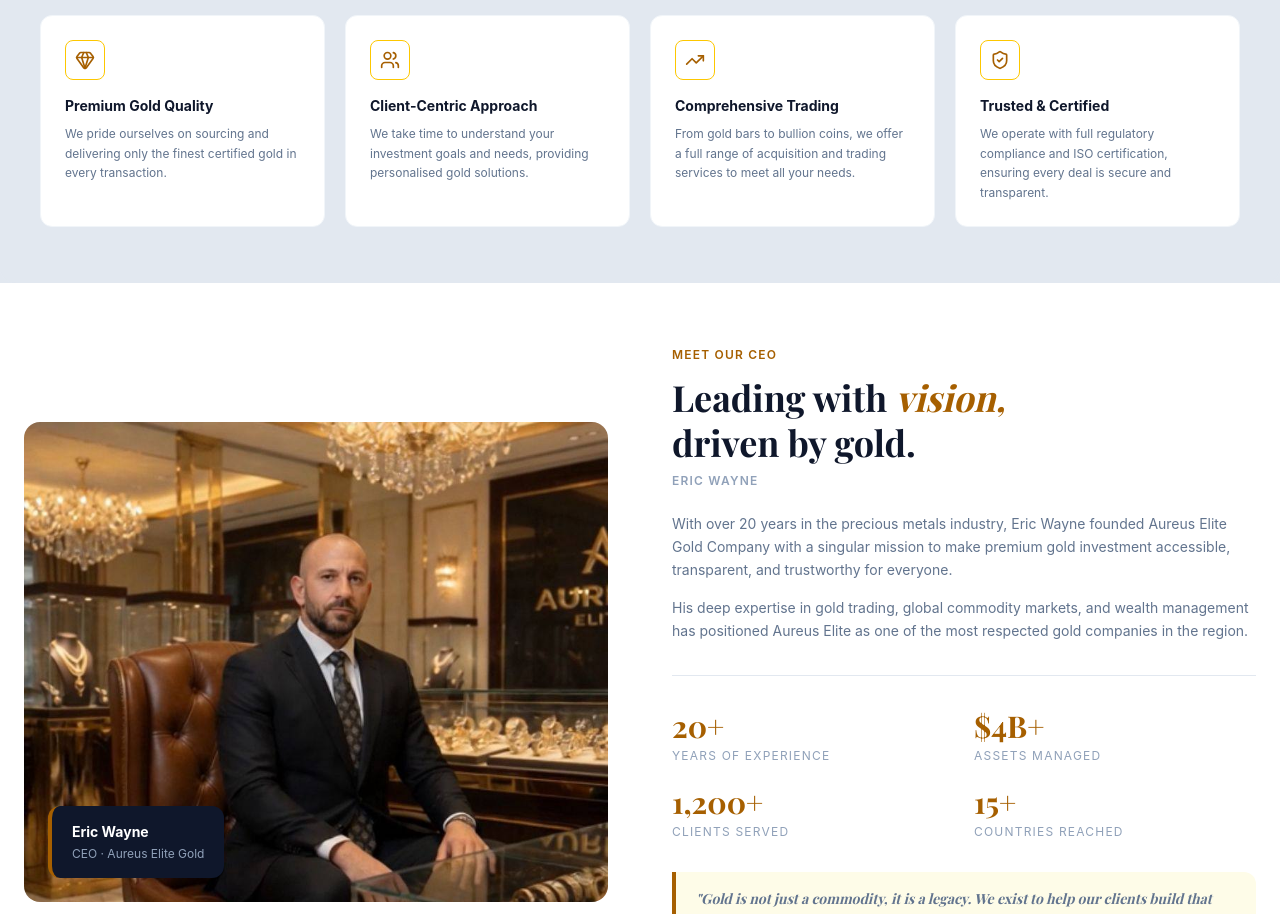
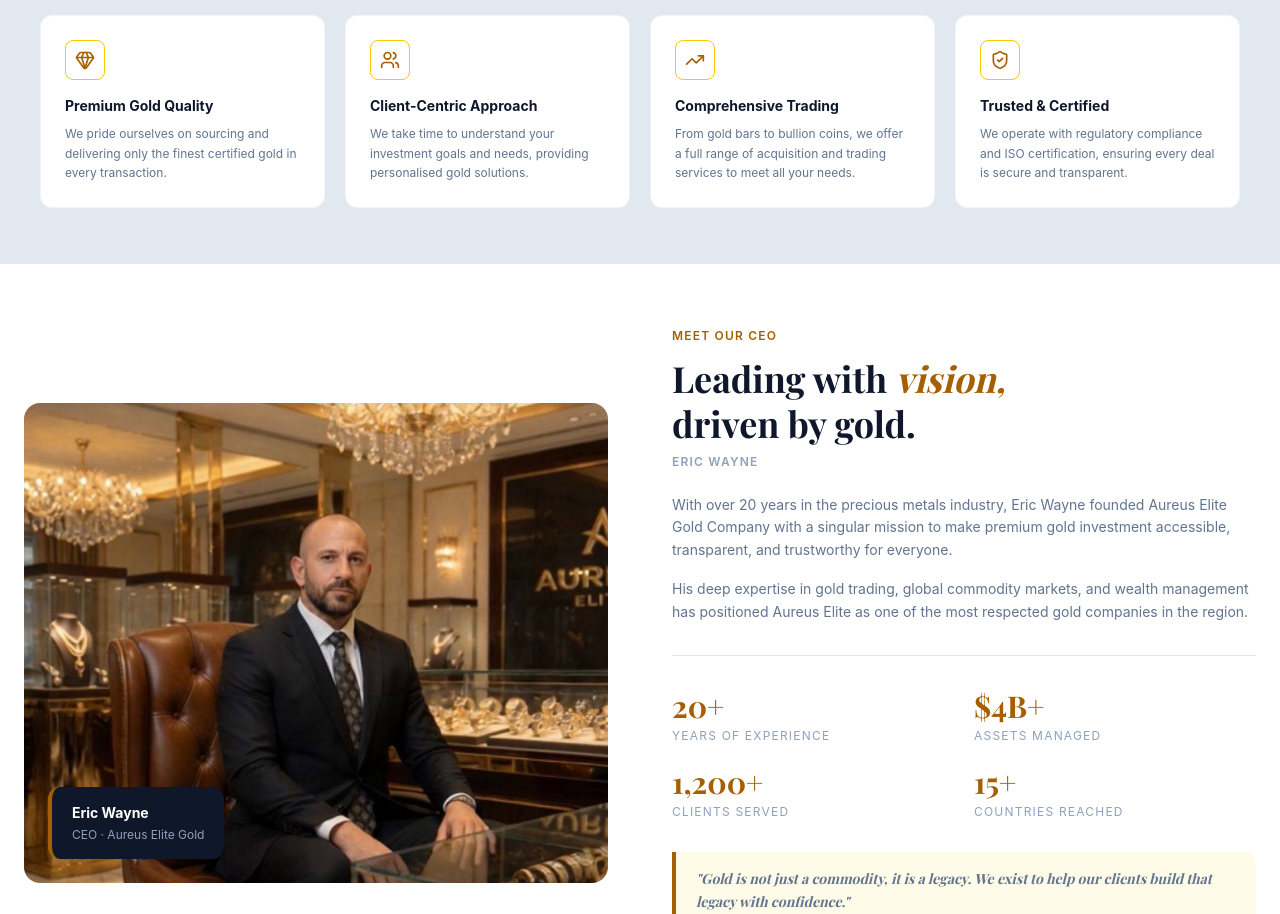
Before and after one commit to GboyegaAkere/goldbus, a React (Vite) app in the folder gold/: page / in a window 1280 px wide. Shown: the part 1300-2214 px from the top of the page. Built offline with nearby package versions, Linux system fonts and the light colour scheme; a web font is replaced by a local one.

Commit message:
new commit

```diff
--- a/gold/src/components/Services.jsx
+++ b/gold/src/components/Services.jsx
@@ -19,7 +19,7 @@ const services = [
   {
     icon: <ShieldCheck size={20} />,
     title: "Trusted & Certified",
-    text: "We operate with full regulatory compliance and ISO certification, ensuring every deal is secure and transparent.",
+    text: "We operate with regulatory compliance and ISO certification, ensuring every deal is secure and transparent.",
   },
 ];
 
```
